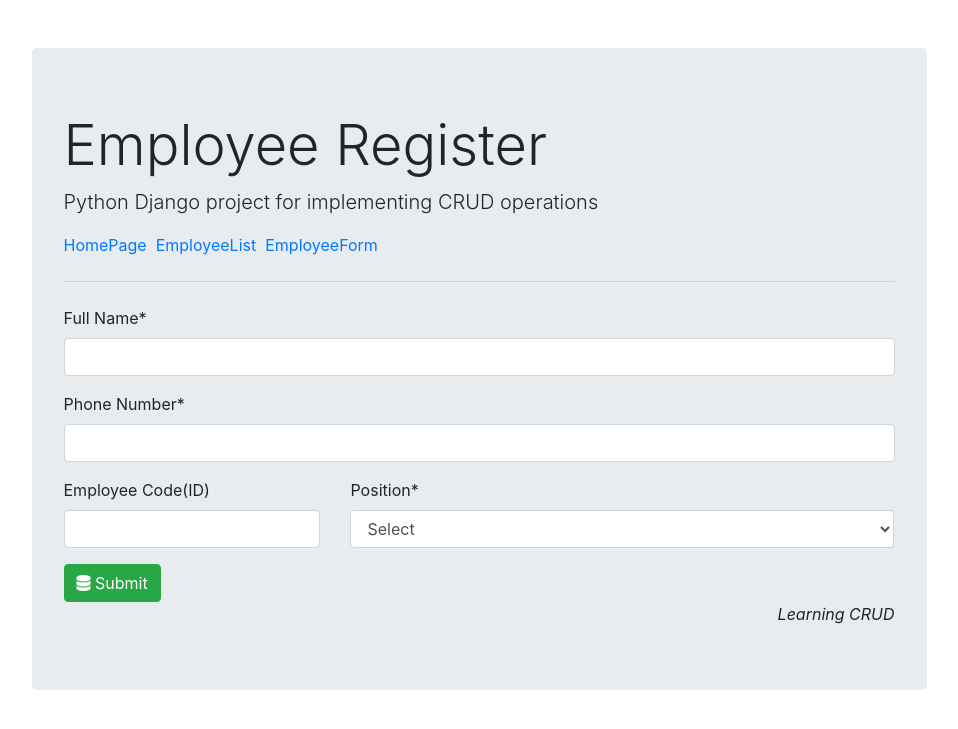
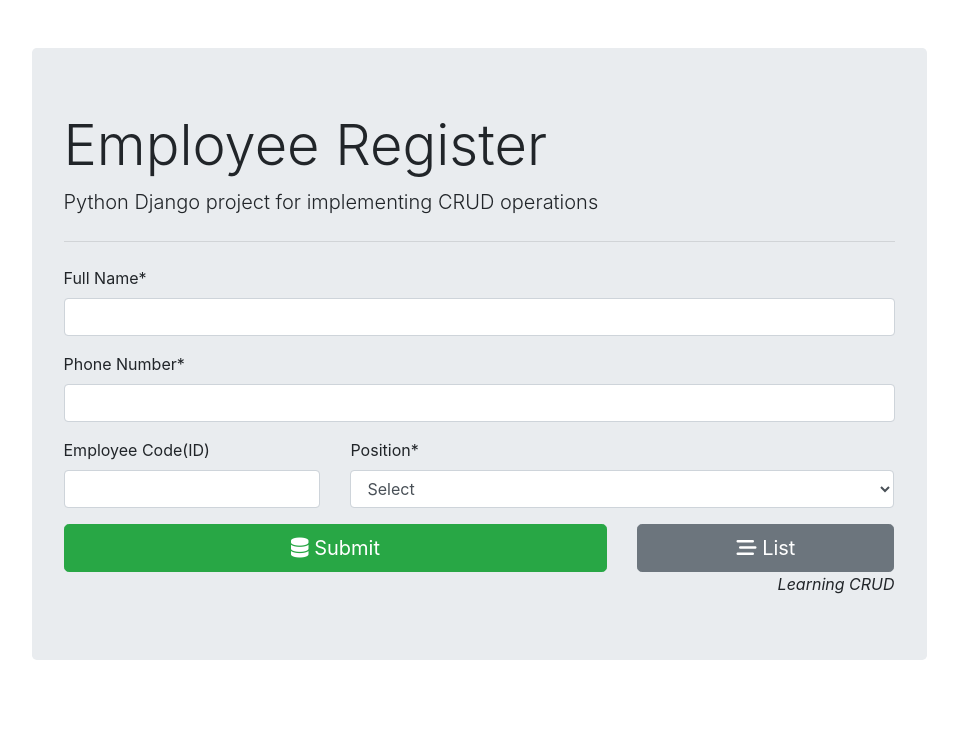
Before and after one commit to TheJadex/Employee-Register, a Django app: page /form/ in a window 1280 px wide. Shown: the top 729 px of the page, without its empty margins (161-1119 px from the left). Run offline with Django 4.2, Linux system fonts and the light colour scheme; data that the repository does not hold is empty; some libraries are stand-ins or nearby versions.

Commit message:
made changes to the homepage links & button bug

```diff
--- a/App/templates/employeeForm.html
+++ b/App/templates/employeeForm.html
@@ -20,7 +20,21 @@
             </div>
         </div>
 
-        <button type="submit" class="btn btn-success"><li class="fas fa-database"></li> Submit</button>
+
+        <div class="row">
+            <div class="col-md-8">
+                <button type="submit" class="btn btn-success btn-block btn-lg">
+                    <li class="fas fa-database"></li> Submit
+                </button>
+            </div>
+
+            <div class="col-md-4">
+                <a href="{% url 'employeeList' %}" class="btn btn-secondary btn-block btn-lg">
+                    <i class="fas fa-stream"></i> List
+                </a>
+            </div>
+        </div>
+
     </form>
 
 {% endblock %}
--- a/App/templates/employeeList.html
+++ b/App/templates/employeeList.html
@@ -14,7 +14,7 @@
             <td>
                 {% comment %} For Adding a new Operation {% endcomment %}
                 <a href="{% url 'employeeForm' %}" class="btn btn-outline-success">
-                    <i class="fas fa-plus"></i>New
+                    <i class="fas fa-plus"></i> New
                 </a>
             </td>
         </tr>
--- a/App/templates/layout.html
+++ b/App/templates/layout.html
@@ -16,13 +16,28 @@
                 <h1 class="display-4">Employee Register</h1>
                 <p class="lead italics">Python Django project for implementing CRUD operations</p>
                                 {% comment %} For Easy Links because I can't remember some {% endcomment %}
-                                <a href="{% url 'defaultView' %}">HomePage</a>&nbsp
+                                {% comment %} <a href="{% url 'defaultView' %}">HomePage</a>&nbsp
                                 <a href="{% url 'employeeList' %}">EmployeeList</a>&nbsp
-                                <a href="{% url 'employeeForm' %}">EmployeeForm</a>
+                                <a href="{% url 'employeeForm' %}">EmployeeForm</a> {% endcomment %}
                 <hr class="my-4">
 
 
+
                 {% block body %}
+                    {% comment %} Link to List or Form {% endcomment %}
+                    <div class="row">
+                        <div class="col-md-5">
+                            <a href="{% url 'employeeList' %}" class="btn btn-secondary btn-block btn-lg">
+                                <i class="fas fa-stream"></i> List
+                            </a>
+                        </div>
+
+                        <div class="col-md-6">
+                            <a href="{% url 'employeeForm' %}" class="btn btn-success btn-block btn-lg">
+                                <i class="fas fa-plus"></i> New
+                            </a>
+                        </div>
+                    </div>
                 {% endblock %}
 
                 <div>
```
